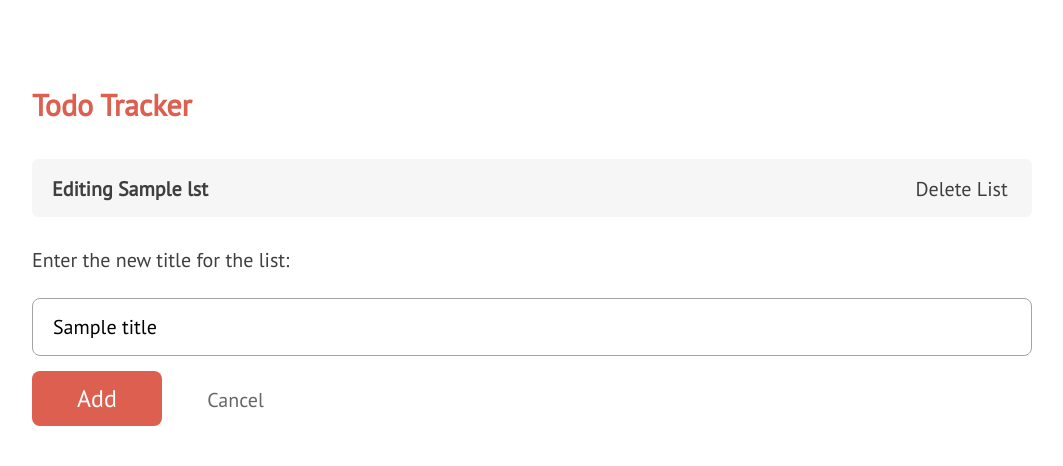
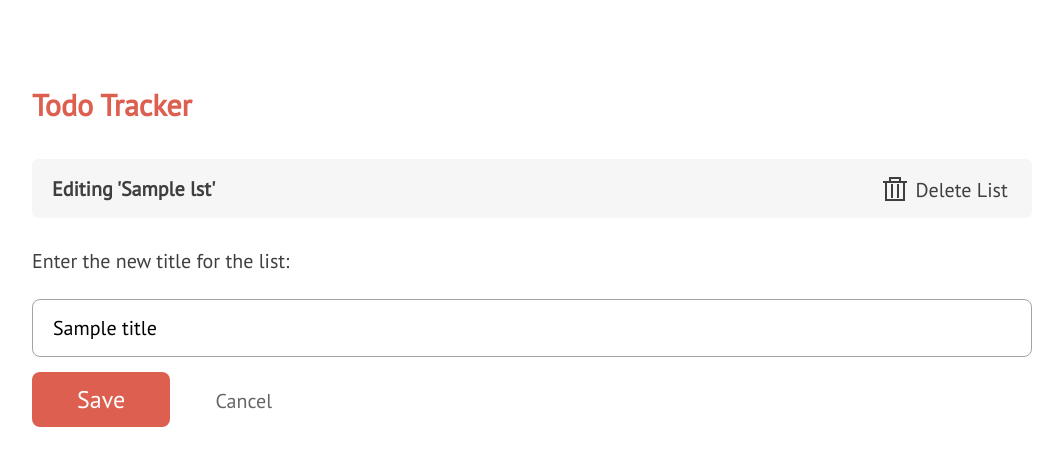
Before and after one commit to swiraol/todo_starter_4_175, a Flask app: template templates/edit_list.html in a window 1280 px wide. Shown: the top 466 px of the page, without its empty margins (108-1171 px from the left). Run offline with Flask 3, Linux system fonts and the light colour scheme; the template is opened without the code that fills it: most values are stand-ins (such as "Sample title", 1, 10 or a date in 2020).

```diff
--- a/app.py
+++ b/app.py
@@ -88,6 +88,7 @@ def delete_list(list_id):
 
     delete_list_by_id(list_id, session['lists'])
     session.modified = True
+    flash("The list has been deleted", "success")
 
     return redirect(url_for('get_lists'))
 
--- a/templates/edit_list.html
+++ b/templates/edit_list.html
@@ -1,27 +1,31 @@
 {% extends 'layout.html' %}
+
 {% block content %}
   <section id="todos">
     <header>
-      <h2>Editing {{ lst.title }}</h2>
+      <h2>Editing '{{ lst.title }}'</h2>
       <ul>
         <li>
-          <a class="delete" href="{{ url_for('delete_list', list_id=lst.id) }}">Delete List</a>
+          <form class="delete" action="{{ url_for('delete_list', list_id=lst.id) }}" method="post">
+            <button type="submit" class="delete">Delete List</button>
+          </form>
         </li>
       </ul>
     </header>
   </section>
+
   <form action="{{ url_for('update_list', list_id=lst.id) }}" method="post">
     <dl>
       <dt>
-        <label for="todo">Enter the new title for the list:</label>
+        <label for="list_title">Enter the new title for the list:</label>
       </dt>
       <dd>
-        <input name="list_title" id="todo" placeholder="{{ lst.title }}" type="text"
+        <input id="list_title" name="list_title" placeholder="{{ lst.title }}" type="text"
                value="{{ title if title is defined else lst.title }}">
       </dd>
     </dl>
     <fieldset class="actions">
-      <input type="submit" value="Add">
+      <input type="submit" value="Save">
       <a href="{{ url_for('show_list', list_id=lst.id) }}">Cancel</a>
     </fieldset>
   </form>
--- a/templates/list.html
+++ b/templates/list.html
@@ -13,7 +13,7 @@
           </form>
         </li>
         <li>
-          <a class="edit" href="/lists/{{ lst.id }}/edit">Edit List</a>
+          <a class="edit" href="{{ url_for('edit_list', list_id=lst.id) }}">Edit List</a>
         </li>
       </ul>
     </header>
```
